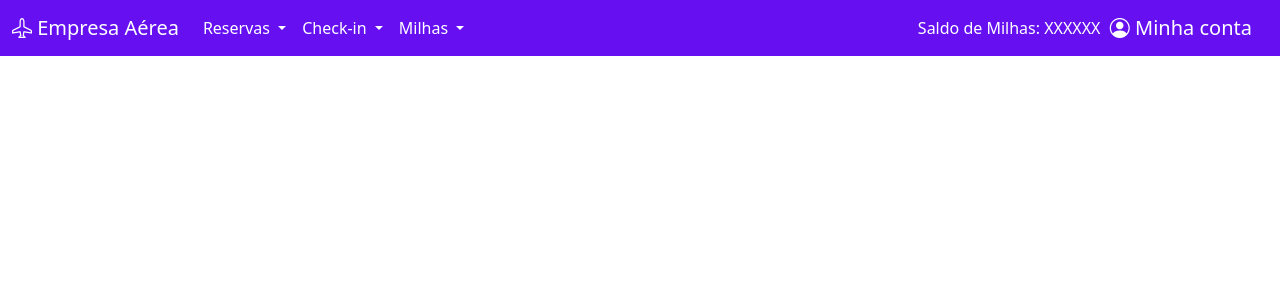
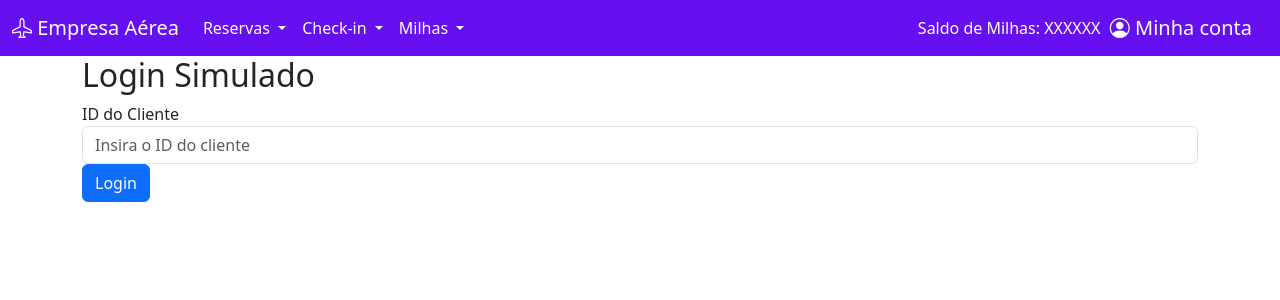
Before and after one commit to vickvieira/DAC-Empresa-A-rea, an Angular app in the folder front-end/empresa-aerea-teste/: page /login in a window 1280 px wide. Before the commit this address led to /. Shown: the top 300 px of the page. Built offline with nearby package versions, Linux system fonts and the light colour scheme.

Commit message:
:sparkles: feat: implementando login fake provisório, service de auth para manter o estado global do cliente logado

```diff
--- a/front-end/empresa-aerea-teste/src/app/paginas/cliente/efetuar-reserva/efetuar-reserva.component.ts
+++ b/front-end/empresa-aerea-teste/src/app/paginas/cliente/efetuar-reserva/efetuar-reserva.component.ts
@@ -3,6 +3,7 @@ import { ActivatedRoute, Router } from '@angular/router';
 import { VooService } from '../../../services/voo.service';
 import { MilhasService } from '../../../services/milhas.service';
 import { CommonModule, NgIf } from '@angular/common';
+import { AuthService } from '../../../services/auth.service';
 
 @Component({
   selector: 'app-efetuar-reserva',
@@ -14,35 +15,34 @@ import { CommonModule, NgIf } from '@angular/common';
 export class EfetuarReservaComponent implements OnInit {
     voo: any;
     saldoMilhas: number | null = null;
-    clienteId = 1; // Substituir AQUI pelo ID real do cliente autenticado
+    // clienteId = 1; // Substituir AQUI pelo ID real do cliente autenticado
 
     constructor(
       private route: ActivatedRoute,
       private vooService: VooService,
-      private milhasService: MilhasService
+      private milhasService: MilhasService,
+      private authService: AuthService
     ) {}
 
     ngOnInit(): void {
       const codigoVoo = this.route.snapshot.paramMap.get('codigo');
-      const clienteId = this.route.snapshot.paramMap.get('id');
+      const cliente = this.authService.getClienteId();
 
-      if (codigoVoo) {
+      if (cliente && codigoVoo) {
         this.vooService.getVooByCodigo(codigoVoo).subscribe((voo) => {
           if (voo) {
-            this.voo = voo; // já foi feito o map do array no serviço, p/ q apareça um unico voo
+            this.voo = voo; // Voo encontrado
           } else {
             console.error('Voo não encontrado.');
           }
         });
-      }
-      if (clienteId) {
-        this.milhasService.getMilhasByClienteId(+clienteId).subscribe((saldo) => {
+
+        // Buscar saldo de milhas do cliente
+        this.milhasService.getMilhasByClienteId(cliente).subscribe((saldo) => {
           this.saldoMilhas = saldo;
         });
+      } else {
+        console.error('Cliente não logado ou código de voo não encontrado.');
       }
-
-      this.milhasService.getMilhasByClienteId(this.clienteId).subscribe((saldo) => {
-        this.saldoMilhas = saldo;
-      });
     }
   }
--- a/front-end/empresa-aerea-teste/src/app/paginas/cliente/home-cliente/home-cliente.component.ts
+++ b/front-end/empresa-aerea-teste/src/app/paginas/cliente/home-cliente/home-cliente.component.ts
@@ -6,6 +6,7 @@ import { Cliente } from '../../../models/cliente.model';
 import { Reserva } from '../../../models/reserva.model';
 import { ActivatedRoute } from '@angular/router';
 import { CommonModule } from '@angular/common';
+import { AuthService } from '../../../services/auth.service';
 
 @Component({
   selector: 'app-home-cliente',
@@ -23,20 +24,33 @@ export class HomeClienteComponent implements OnInit {
     private clienteService: ClienteService,
     private milhasService: MilhasService,
     private reservaService: ReservaService,
-    private route: ActivatedRoute,
+    // private route: ActivatedRoute,
+    private authService: AuthService // Adicionando o AuthService
   ) {}
 
   ngOnInit(): void {
-    const clienteId = Number(this.route.snapshot.paramMap.get('id'));
-    this.getCliente(clienteId);
-    this.getMilhasSaldo(clienteId);
-    this.getReservas(clienteId);
-    if (this.cliente) { //ve se o id do cliente foi capturado corretamente
-      console.log('Cliente ID:', this.cliente);
+    const clienteId = this.authService.getClienteId();
+
+    if (clienteId !== null) {
+      this.getCliente(clienteId);
+      this.getMilhasSaldo(clienteId);
+      this.getReservas(clienteId);
+      console.log('Cliente ID capturado:', clienteId);
     } else {
-      console.error('Cliente ID não encontrado na rota');
+      console.error('Cliente ID não encontrado no serviço de autenticação');
     }
   }
+
+  //   const clienteId = Number(this.route.snapshot.paramMap.get('id'));
+  //   this.getCliente(clienteId);
+  //   this.getMilhasSaldo(clienteId);
+  //   this.getReservas(clienteId);
+  //   if (this.cliente) { //ve se o id do cliente foi capturado corretamente
+  //     console.log('Cliente ID:', this.cliente);
+  //   } else {
+  //     console.error('Cliente ID não encontrado na rota');
+  //   }
+  // }
 
 
   getCliente(id: number): void {
--- /dev/null
+++ b/front-end/empresa-aerea-teste/src/app/paginas/login/login/login.component.html
@@ -0,0 +1,10 @@
+<div class="container">
+    <h2>Login Simulado</h2>
+
+    <div class="form-group">
+      <label for="clienteId">ID do Cliente</label>
+      <input type="number" id="clienteId" [(ngModel)]="clienteId" class="form-control" placeholder="Insira o ID do cliente">
+    </div>
+
+    <button (click)="login()" class="btn btn-primary">Login</button>
+  </div>
--- /dev/null
+++ b/front-end/empresa-aerea-teste/src/app/paginas/login/login/login.component.ts
@@ -0,0 +1,26 @@
+import { Component } from '@angular/core';
+import { AuthService } from '../../../services/auth.service';
+import { Router } from '@angular/router';
+import { FormsModule, NgModel } from '@angular/forms';
+
+@Component({
+  selector: 'app-login',
+  standalone: true,
+  imports: [FormsModule],
+  templateUrl: './login.component.html',
+  styleUrl: './login.component.css'
+})
+export class LoginComponent {
+  clienteId: number | null = null;
+
+  constructor(private authService: AuthService, private router: Router) {}
+
+  login(): void {
+    if (this.clienteId !== null) {
+      this.authService.login(this.clienteId);
+      this.router.navigate(['/cliente']); // Redirecionar para a página principal do cliente após o login
+    } else {
+      alert('Por favor, insira um ID de cliente válido.');
+    }
+  }
+}
--- /dev/null
+++ b/front-end/empresa-aerea-teste/src/app/services/auth.service.ts
@@ -0,0 +1,23 @@
+import { Injectable } from '@angular/core';
+
+@Injectable({
+  providedIn: 'root'
+})
+export class AuthService {
+
+  private clienteId: number | null = null;
+
+  constructor() {}
+
+  login(clienteId: number): void {
+    this.clienteId = clienteId;
+  }
+
+  getClienteId(): number | null {
+    return this.clienteId;
+  }
+
+  logout(): void {
+    this.clienteId = null;
+  }
+}
```
Also changed, not shown: front-end/empresa-aerea-teste/src/app/app.routes.ts (+5 -2 lines), front-end/empresa-aerea-teste/src/app/paginas/login/login/login.component.css (added), 2 other files (tests, documents, lock files or other folders).
